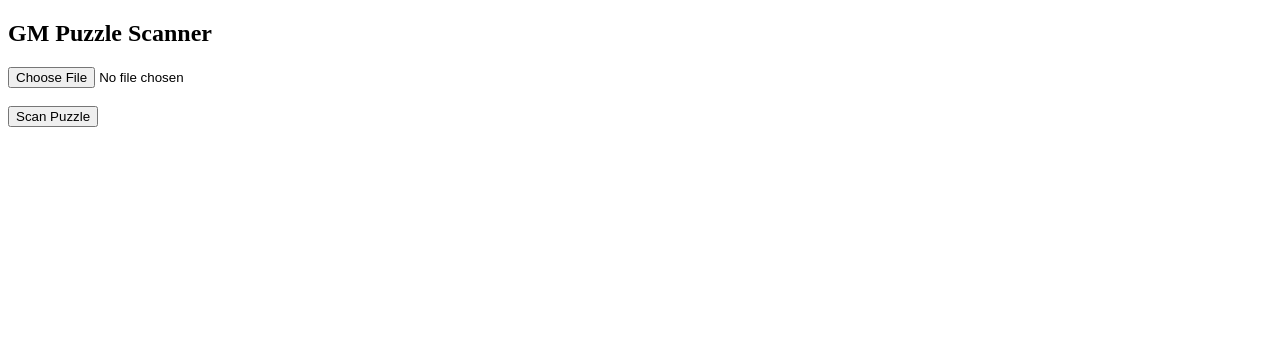
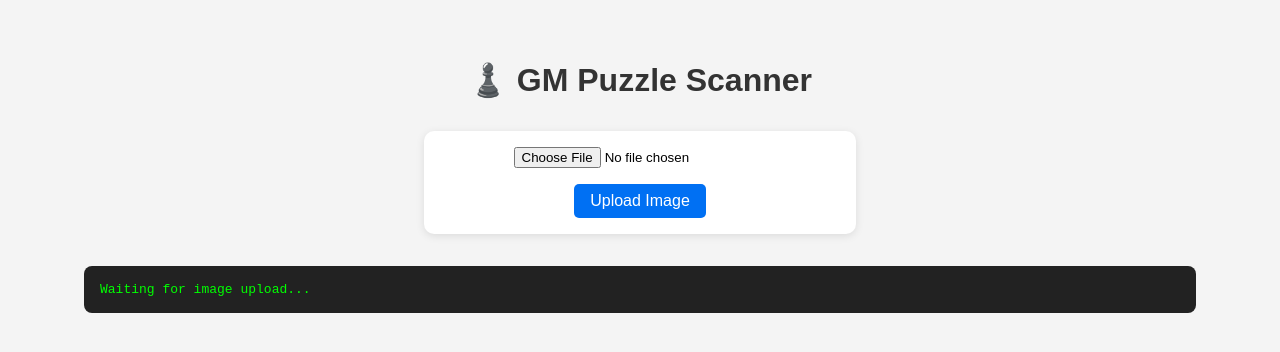
Before and after one commit to alanunny68-ctrl/gm-puzzle-scanner, a plain HTML site: page index.html in a window 1280 px wide. Drawn offline with Linux system fonts and the light colour scheme.

Commit message:
Update index.html

```diff
--- a/index.html
+++ b/index.html
@@ -4,15 +4,63 @@
   <meta charset="UTF-8" />
   <meta name="viewport" content="width=device-width, initial-scale=1.0"/>
   <title>GM Puzzle Scanner</title>
+  <style>
+    body {
+      font-family: Arial, sans-serif;
+      padding: 2rem;
+      background-color: #f4f4f4;
+      text-align: center;
+    }
+
+    h1 {
+      color: #333;
+    }
+
+    form {
+      margin: 2rem auto;
+      padding: 1rem;
+      background: white;
+      border-radius: 10px;
+      max-width: 400px;
+      box-shadow: 0 2px 8px rgba(0, 0, 0, 0.1);
+    }
+
+    input[type="file"] {
+      margin-bottom: 1rem;
+    }
+
+    button {
+      padding: 0.5rem 1rem;
+      font-size: 1rem;
+      cursor: pointer;
+      background-color: #0070f3;
+      color: white;
+      border: none;
+      border-radius: 5px;
+    }
+
+    pre {
+      background: #222;
+      color: #0f0;
+      text-align: left;
+      padding: 1rem;
+      border-radius: 8px;
+      max-width: 90%;
+      margin: 2rem auto;
+      overflow-x: auto;
+    }
+  </style>
 </head>
 <body>
-  <h2>GM Puzzle Scanner</h2>
+  <h1>♟️ GM Puzzle Scanner</h1>
 
-  <input type="file" accept="image/*" id="fileInput" capture="environment" />
-  <br><br>
-  <button onclick="uploadImage()">Scan Puzzle</button>
+  <form id="upload-form">
+    <input type="file" id="image" name="image" accept="image/*" required />
+    <br />
+    <button type="submit">Upload Image</button>
+  </form>
 
-  <div id="output"></div>
+  <pre id="output">Waiting for image upload...</pre>
 
   <script src="script.js"></script>
 </body>
```
